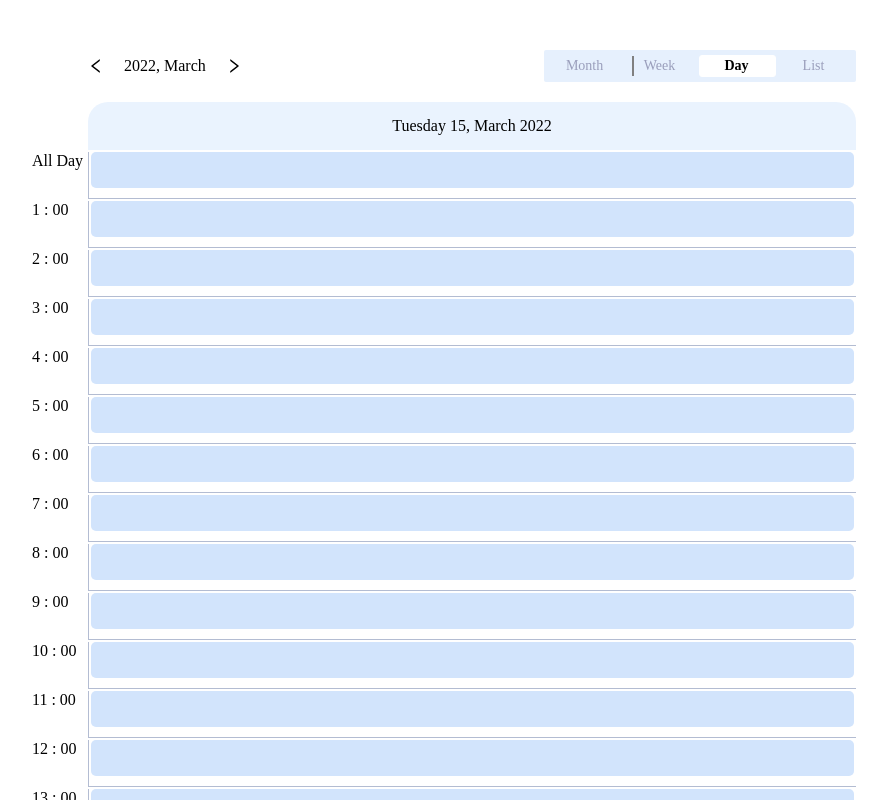
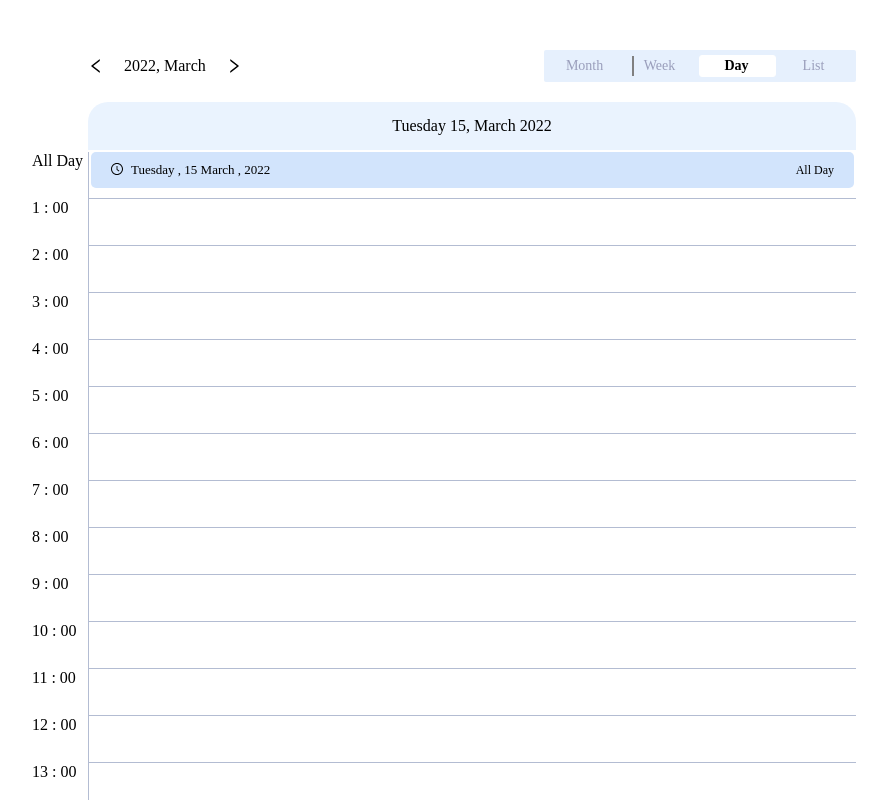
Before and after one commit to arkarhtethan/calendar-task, a React (Create React App) app: page / in a window 1280 px wide. Both pictures are taken after a click on the element "Day". Shown: the top 800 px of the page, without its empty margins (168-1055 px from the left). Built offline with nearby package versions, Linux system fonts and the light colour scheme.

Commit message:
show notes on day grid

```diff
--- a/src/components/DayGrid.jsx
+++ b/src/components/DayGrid.jsx
@@ -1,3 +1,4 @@
+import { ClockCircleOutlined } from "@ant-design/icons";
 import React, { useContext } from "react";
 import { CalendarContext } from "../context/CalendarContext";
 
@@ -13,14 +14,44 @@ const DaysGridBody = ({ children }) => (
   <div className="days__grid--body">{children}</div>
 );
 
-const DaysGridItem = ({ children, index }) => (
-  <div className="days__grid--item">
-    <p className="days__grid--item__text-hour">
-      {index === 0 ? "All Day" : `${index} : 00`}
-    </p>
-    <p className="days__grid--item__text-event">{}</p>
-  </div>
-);
+const DaysGridItem = ({ children, hour }) => {
+  const { data, value } = useContext(CalendarContext);
+  const extractedData = data[value?.format("D/M/YYYY")];
+  const noteTime = false;
+  const notes = extractedData && extractedData.notes ? extractedData.notes : [];
+  return (
+    <div className="days__grid--item">
+      <p className="days__grid--item__text-hour">
+        {hour === 0 ? "All Day" : `${hour} : 00`}
+      </p>
+      {notes && !noteTime && hour === 0 && (
+        <div className="days__grid--item__text-event flex jcsb aic">
+          <div>
+            <div className="flex">
+              {notes &&
+                !noteTime &&
+                hour === 0 &&
+                notes?.map((note) => (
+                  <p style={{ fontSize: "12px" }}>{note}</p>
+                ))}
+            </div>
+            <div className="flex aic jcc">
+              <p className="list__item--date-icon">
+                <ClockCircleOutlined />
+              </p>
+              <p className="list__item--date-text">
+                {value.format("dddd , D MMMM , YYYY")}
+              </p>
+            </div>
+          </div>
+          <div>
+            <p style={{ fontSize: "12px" }}> All Day</p>
+          </div>
+        </div>
+      )}
+    </div>
+  );
+};
 
 const DayGrid = () => {
   const { value } = useContext(CalendarContext);
@@ -33,7 +64,7 @@ const DayGrid = () => {
         {Array(25)
           .fill(0)
           .map((_, index) => (
-            <DaysGridItem key={index} index={index}>
+            <DaysGridItem key={index} hour={index}>
               {}
             </DaysGridItem>
           ))}
```
